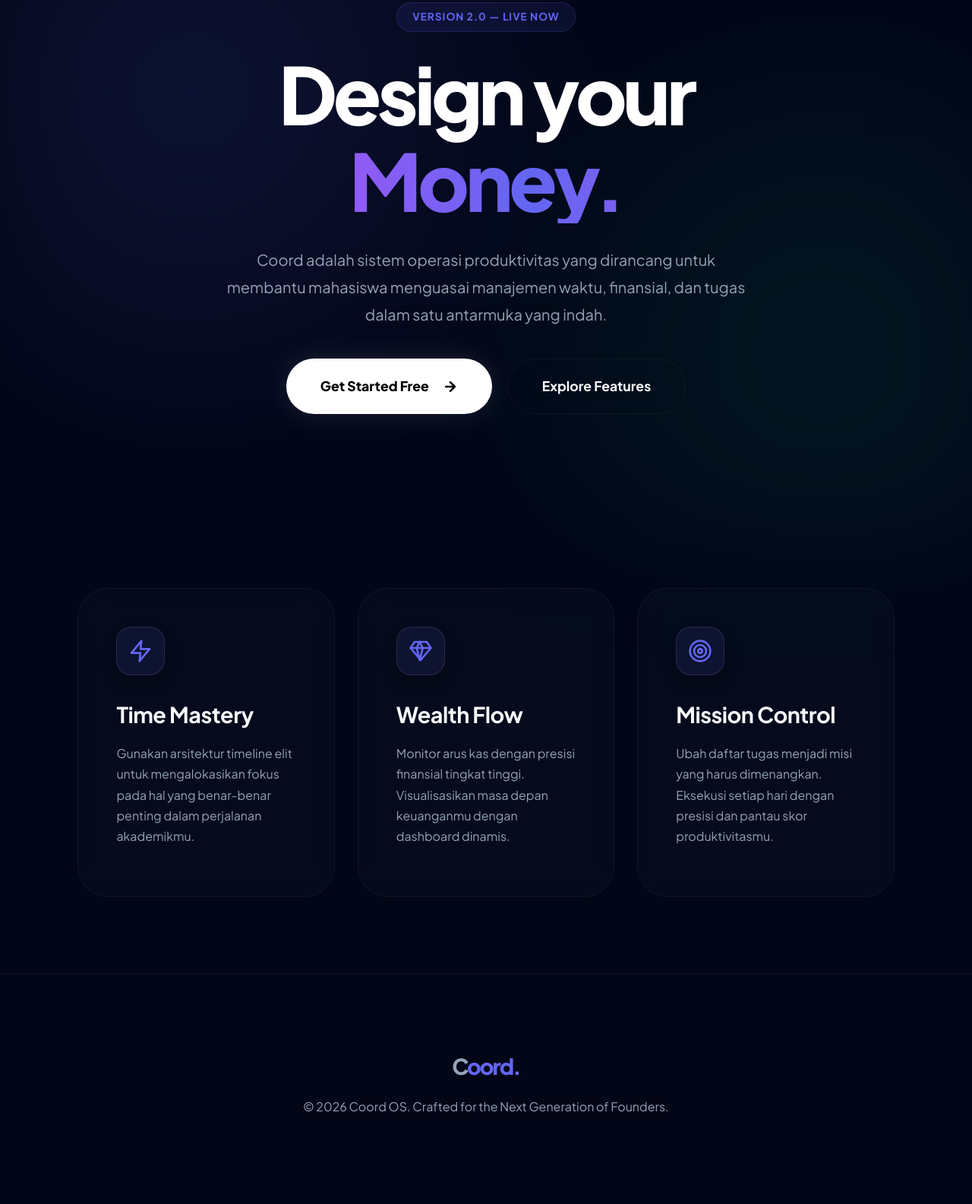
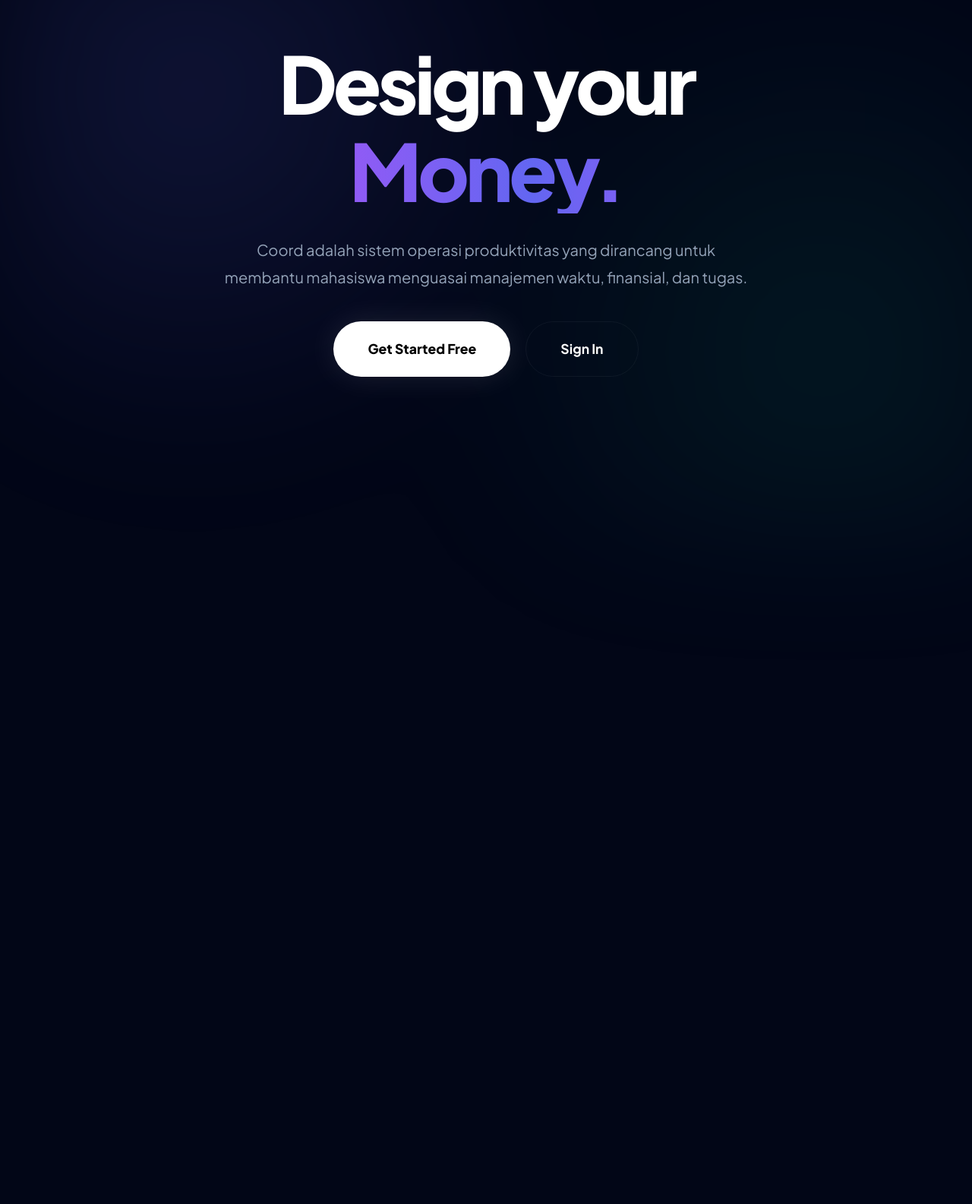
Before and after one commit to muhammadfisabilillah/coord, a plain HTML site: page index.html in a window 1280 px wide. Shown: the part 126-1711 px from the top of the page at 76% size. After the commit the page ends 800 px from the top, so only its background shows below. Drawn offline with Linux system fonts and the light colour scheme.

Commit message:
Update index.html

```diff
--- a/index.html
+++ b/index.html
@@ -22,7 +22,6 @@
             overflow-x: hidden; line-height: 1.5;
         }
 
-        /* DYNAMIC BACKGROUND MESH */
         .mesh-bg {
             position: fixed; top: 0; left: 0; width: 100%; height: 100%; z-index: -1;
             background:
@@ -67,153 +66,52 @@
             max-width: 700px; margin: 30px 0; line-height: 1.8;
         }
 
-        /* BUTTONS */
         .cta-group { display: flex; gap: 20px; margin-top: 10px; }
         .btn-primary {
             background: #fff; color: #000; padding: 22px 45px; border-radius: 100px;
             font-weight: 800; text-decoration: none; font-size: 1.1rem;
             box-shadow: 0 0 40px rgba(255,255,255,0.1); display: flex; align-items: center; gap: 10px;
         }
-        .btn-primary:hover { transform: scale(1.05); box-shadow: 0 0 50px rgba(99, 102, 241, 0.4); background: var(--primary); color: #fff; }
+        .btn-primary:hover { transform: scale(1.05); background: var(--primary); color: #fff; }
 
         .btn-secondary {
             border: 1px solid var(--border); color: #fff; padding: 22px 45px; border-radius: 100px;
             font-weight: 700; text-decoration: none; font-size: 1.1rem;
         }
-        .btn-secondary:hover { background: rgba(255,255,255,0.05); border-color: #fff; }
-
-        /* PROFESSIONAL FEATURES SECTION */
-        .features {
-            display: grid; grid-template-columns: repeat(3, 1fr); gap: 30px;
-            padding: 100px 8%; max-width: 1400px; margin: 0 auto;
-        }
-        .f-card {
-            background: rgba(15, 23, 42, 0.3); border: 1px solid var(--border);
-            padding: 50px; border-radius: 40px; backdrop-filter: blur(20px);
-            position: relative; overflow: hidden;
-        }
-
-        .f-card::before {
-            content: ""; position: absolute; inset: 0; border-radius: 40px; padding: 2px;
-            background: linear-gradient(135deg, var(--primary), transparent, var(--accent));
-            -webkit-mask: linear-gradient(#fff 0 0) content-box, linear-gradient(#fff 0 0);
-            mask: linear-gradient(#fff 0 0) content-box, linear-gradient(#fff 0 0);
-            -webkit-mask-composite: xor; mask-composite: exclude; opacity: 0; transition: 0.5s;
-        }
-        .f-card:hover { transform: translateY(-15px); background: rgba(30, 41, 59, 0.5); }
-        .f-card:hover::before { opacity: 1; }
-
-        /* VECTOR ICON BOX */
-        .icon-box {
-            width: 64px; height: 64px; border-radius: 20px; background: rgba(99, 102, 241, 0.1);
-            display: flex; align-items: center; justify-content: center; color: var(--primary);
-            margin-bottom: 30px; border: 1px solid rgba(255, 255, 255, 0.1);
-            box-shadow: 0 10px 20px rgba(0,0,0,0.2);
-        }
-        .icon-box svg { width: 32px; height: 32px; stroke-width: 2px; }
-
-        .f-card h3 { font-size: 1.8rem; margin-bottom: 15px; font-weight: 700; letter-spacing: -0.5px; }
-        .f-card p { color: var(--sub); font-size: 1rem; line-height: 1.7; }
 
         @media (max-width: 900px) {
-            .features { grid-template-columns: 1fr; }
             .hero h1 { letter-spacing: -2px; }
             .cta-group { flex-direction: column; width: 100%; }
+            .btn-primary, .btn-secondary { width: 100%; text-align: center; justify-content: center; }
         }
     </style>
 </head>
 <body>
-
 <div class="mesh-bg"></div>
-
 <nav>
     <div class="logo">C<span>oord.</span></div>
     <div class="cta-nav">
-        <a href="login.html" style="color:white; text-decoration:none; font-weight:700; text-transform: uppercase; font-size: 0.8rem; letter-spacing: 1px;">Portal Access</a>
+        <a href="login.html" style="color:white; text-decoration:none; font-weight:700; text-transform: uppercase; font-size: 0.8rem;">Portal Access</a>
     </div>
 </nav>
 
 <section class="hero">
-    <div style="background: rgba(99, 102, 241, 0.1); border: 1px solid rgba(99, 102, 241, 0.2); padding: 8px 20px; border-radius: 100px; color: var(--primary); font-size: 0.85rem; font-weight: 700; margin-bottom: 24px; letter-spacing: 1px; text-transform: uppercase;">
-        Version 2.0 — Live Now
-    </div>
-    <h1>
-        Design your <br>
-        <span id="dynamic-text">Future.</span>
-    </h1>
-    <p>Coord adalah sistem operasi produktivitas yang dirancang untuk membantu mahasiswa menguasai manajemen waktu, finansial, dan tugas dalam satu antarmuka yang indah.</p>
+    <h1>Design your <br><span id="dynamic-text">Future.</span></h1>
+    <p>Coord adalah sistem operasi produktivitas yang dirancang untuk membantu mahasiswa menguasai manajemen waktu, finansial, dan tugas.</p>
     <div class="cta-group">
-        <a href="login.html" class="btn-primary">
-            Get Started Free
-            <svg width="20" height="20" viewBox="0 0 24 24" fill="none" stroke="currentColor" stroke-width="3" stroke-linecap="round" stroke-linejoin="round" style="margin-left:8px;"><line x1="5" y1="12" x2="19" y2="12"></line><polyline points="12 5 19 12 12 19"></polyline></svg>
-        </a>
-        <a href="#features" class="btn-secondary">Explore Features</a>
+        <a href="login.html" class="btn-primary">Get Started Free</a>
+        <a href="login.html" class="btn-secondary">Sign In</a>
     </div>
 </section>
-
-<section class="features" id="features">
-    <div class="f-card">
-        <div class="icon-box">
-            <svg viewBox="0 0 24 24" fill="none" stroke="currentColor" stroke-linecap="round" stroke-linejoin="round"><path d="M13 2L3 14h9l-1 8 10-12h-9l1-8z"/></svg>
-        </div>
-        <h3>Time Mastery</h3>
-        <p>Gunakan arsitektur timeline elit untuk mengalokasikan fokus pada hal yang benar-benar penting dalam perjalanan akademikmu.</p>
-    </div>
-
-    <div class="f-card">
-        <div class="icon-box">
-            <svg viewBox="0 0 24 24" fill="none" stroke="currentColor" stroke-linecap="round" stroke-linejoin="round"><path d="M6 3h12l4 6-10 12L2 9z"/><path d="M11 3L8 9l3 12 3-12-3-6z"/><path d="M2 9h20"/></svg>
-        </div>
-        <h3>Wealth Flow</h3>
-        <p>Monitor arus kas dengan presisi finansial tingkat tinggi. Visualisasikan masa depan keuanganmu dengan dashboard dinamis.</p>
-    </div>
-
-    <div class="f-card">
-        <div class="icon-box">
-            <svg viewBox="0 0 24 24" fill="none" stroke="currentColor" stroke-linecap="round" stroke-linejoin="round"><circle cx="12" cy="12" r="10"/><circle cx="12" cy="12" r="6"/><circle cx="12" cy="12" r="2"/></svg>
-        </div>
-        <h3>Mission Control</h3>
-        <p>Ubah daftar tugas menjadi misi yang harus dimenangkan. Eksekusi setiap hari dengan presisi dan pantau skor produktivitasmu.</p>
-    </div>
-</section>
-
-<footer style="padding: 100px 8%; text-align: center; color: var(--sub); border-top: 1px solid var(--border);">
-    <div class="logo" style="margin-bottom: 20px;">C<span>oord.</span></div>
-    <p>&copy; 2026 Coord OS. Crafted for the Next Generation of Founders.</p>
-</footer>
 
 <script>
     const words = ["Life.", "Money.", "Time.", "Future."];
     let wordIndex = 0;
-    function rotateText() {
+    setInterval(() => {
         const target = document.getElementById("dynamic-text");
-        target.style.opacity = "0";
-        target.style.transform = "translateY(10px)";
-        setTimeout(() => {
-            wordIndex = (wordIndex + 1) % words.length;
-            target.innerText = words[wordIndex];
-            target.style.opacity = "1";
-            target.style.transform = "translateY(0)";
-        }, 500);
-    }
-    setInterval(rotateText, 3000);
-
-    const observer = new IntersectionObserver((entries) => {
-        entries.forEach(entry => {
-            if (entry.isIntersecting) {
-                entry.target.style.opacity = "1";
-                entry.target.style.transform = "translateY(0)";
-            }
-        });
-    }, { threshold: 0.1 });
-
-    document.querySelectorAll('.f-card').forEach(card => {
-        card.style.opacity = "0";
-        card.style.transform = "translateY(40px)";
-        card.style.transition = "all 0.8s ease-out";
-        observer.observe(card);
-    });
+        wordIndex = (wordIndex + 1) % words.length;
+        target.innerText = words[wordIndex];
+    }, 3000);
 </script>
-
 </body>
 </html>
```
